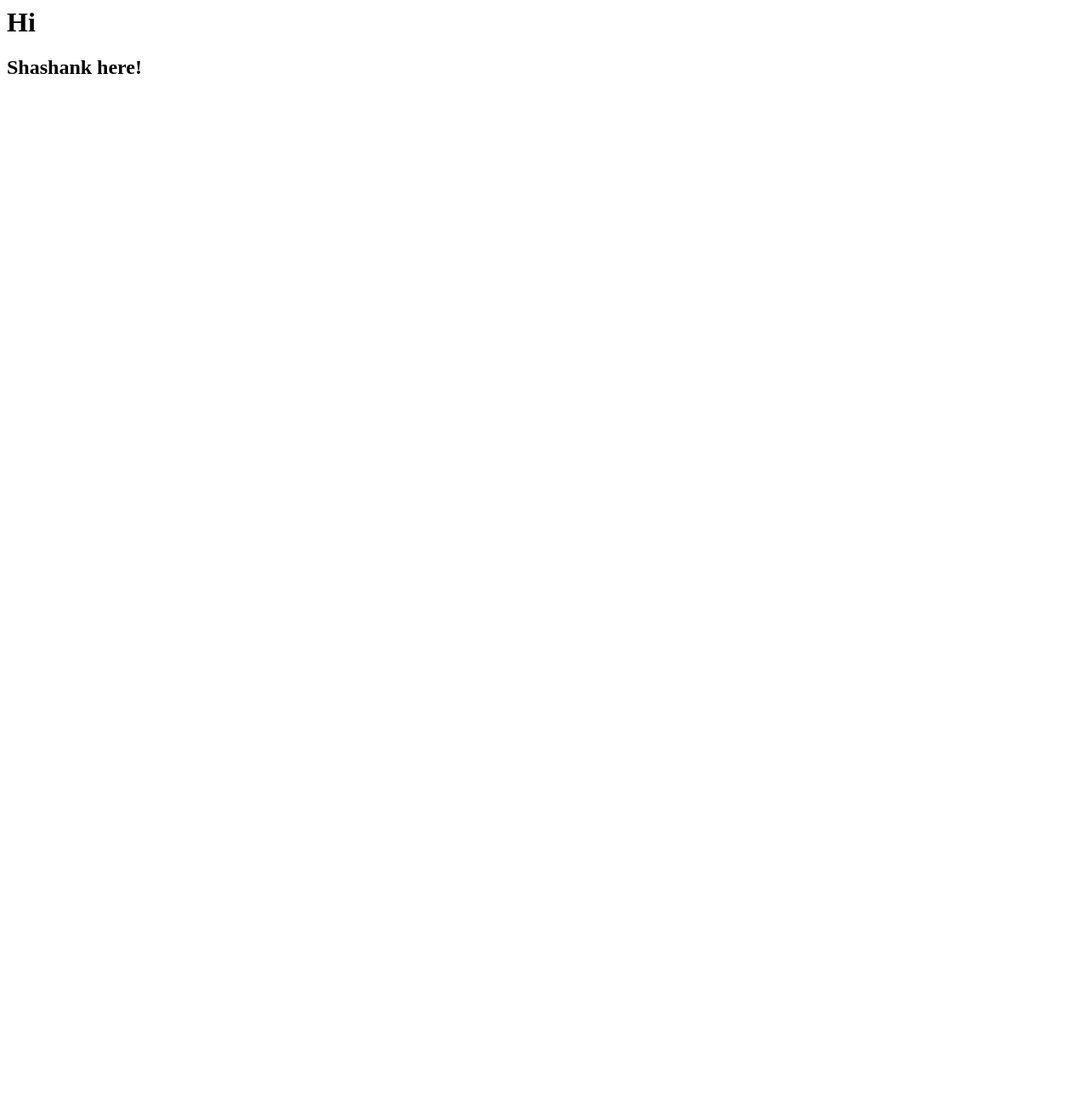
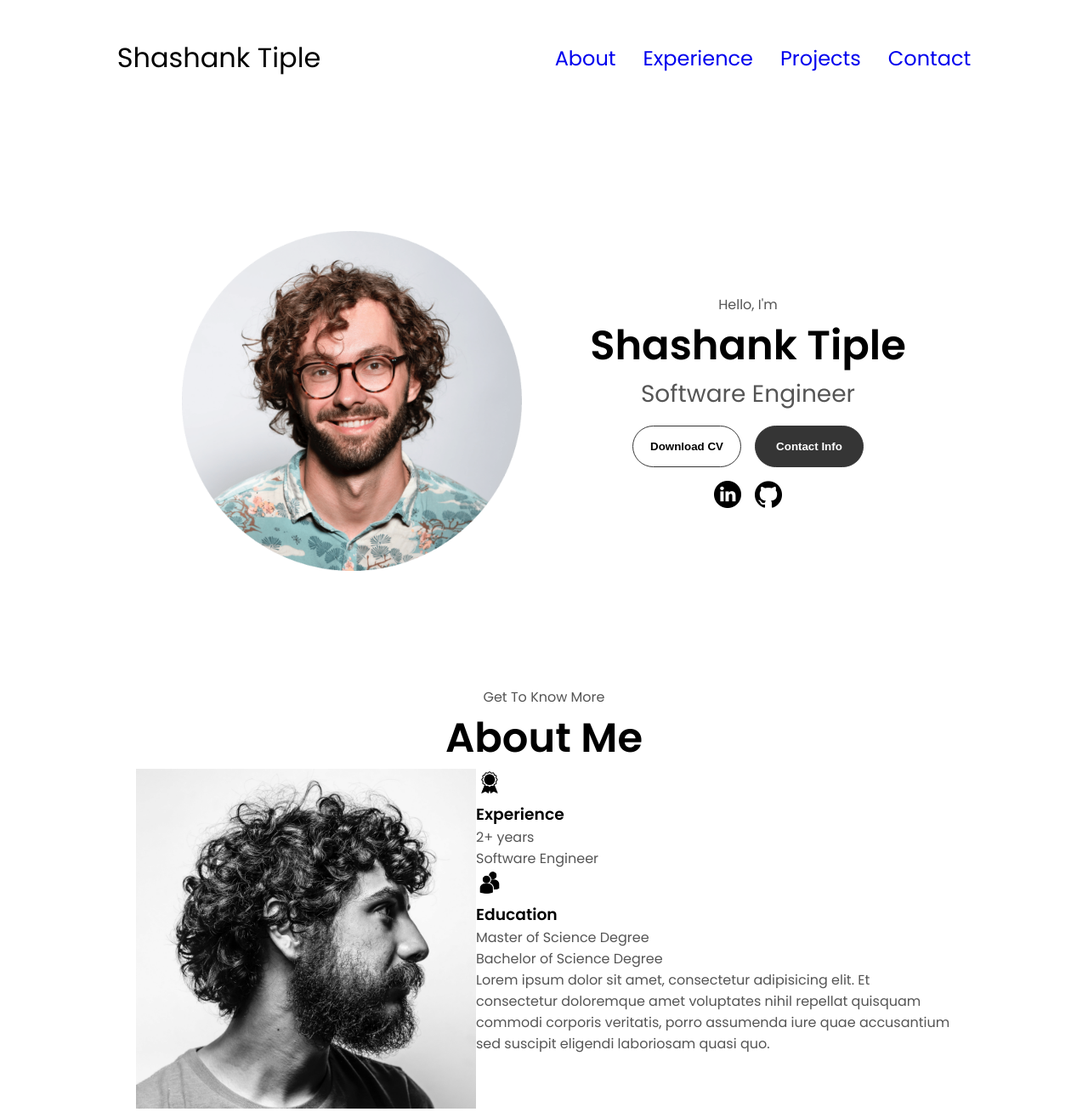
Before and after one commit to shashanktiple/AWS_Website, a plain HTML site: page index.html in a window 1280 px wide. Shown: the whole page at 85% size. Before the commit the page ends 800 px from the top, so only its background shows below. Drawn offline with Linux system fonts and the light colour scheme.

Commit message:
Resume page in progress

```diff
--- a/index.html
+++ b/index.html
@@ -1,4 +1,5 @@
-<html xmlns="http://www.w3.org/1999/xhtml">
+<!DOCTYPE html>
+<html lang="en">
   <head>
     <!-- Google Tag Manager -->
     <script>
@@ -14,8 +15,13 @@
       })(window, document, "script", "dataLayer", "GTM-5R37BR7H");
     </script>
     <!-- End Google Tag Manager -->
-    <title>My Website Home Page</title>
+    <meta charset="UTF-8" />
+    <meta name="viewport" content="width=device-width, initial-scale=1.0" />
+    <title>Tiple</title>
+    <link rel="stylesheet" href="style.css" />
+    <link rel="stylesheet" href="mediaqueries.css" />
   </head>
+
   <body>
     <!-- Google Tag Manager (noscript) -->
     <noscript
@@ -27,7 +33,123 @@
       ></iframe
     ></noscript>
     <!-- End Google Tag Manager (noscript) -->
-    <h1>Hi</h1>
-    <p><h2>Shashank here!</h2></p>
+    <nav id="desktop-nav">
+      <div class="logo">Shashank Tiple</div>
+      <div>
+        <ul class="nav-links">
+          <li><a href="#about">About</a></li>
+          <li><a href="#experience">Experience</a></li>
+          <li><a href="#projects">Projects</a></li>
+          <li><a href="#contact">Contact</a></li>
+        </ul>
+      </div>
+    </nav>
+
+    <nav id="hamburger-nav">
+      <div class="logo">Shashank Tiple</div>
+      <div class="hamburger-menu">
+        <div class="hamburger-icon" onclick="toggleMenu()">
+          <span></span>
+          <span></span>
+          <span></span>
+        </div>
+        <div class="menu-links">
+          <li><a href="#about" onclick="toggleMenu()">About</a></li>
+          <li><a href="#experience" onclick="toggleMenu()">Experience</a></li>
+          <li><a href="#projects" onclick="toggleMenu()">Projects</a></li>
+          <li><a href="#contact" onclick="toggleMenu()">Contact</a></li>
+        </div>
+      </div>
+    </nav>
+
+    <section id="profile">
+      <div class="section__pic-container">
+        <img
+          src="./assets/profile-pic.png"
+          alt="Shashank Tiple profile picture"
+        />
+      </div>
+      <div class="section__text">
+        <p class="section__text__p1">Hello, I'm</p>
+        <h1 class="title">Shashank Tiple</h1>
+        <p class="section__text__p2">Software Engineer</p>
+        <div class="btn-container">
+          <button
+            class="btn btn-color-2"
+            onclick="window.open('./assets/resume-example.pdf')"
+          >
+            Download CV
+          </button>
+
+          <button class="btn btn-color-1" onclick="location.href='./#contact'">
+            Contact Info
+          </button>
+        </div>
+        <div id="socials-container">
+          <img
+            src="./assets/linkedin.png"
+            alt="My GitHub Profile"
+            class="icon"
+            onclick="location.href='https://www.linkedin.com/in/shashanktiple/' "
+          />
+          <img
+            target="_blank"
+            src="./assets/github.png"
+            alt="My linkedin Profile"
+            class="icon"
+            onclick="location.href='https://github.com/shashanktiple'"
+          />
+        </div>
+      </div>
+    </section>
+
+    <section id="about">
+      <p class="section__text__p1">Get To Know More</p>
+      <h1 class="title">About Me</h1>
+      <div class="section-container">
+        <div class="section__pic-container">
+          <img
+            src="./assets/about-pic.png"
+            alt="profile picture"
+            class="about-pic"
+          />
+        </div>
+        <div class="about-details-container">
+          <div class="about-containers">
+            <div class="details-container">
+              <img
+                src="./assets/experience.png"
+                alt="Experience icon"
+                class="icon"
+              />
+              <h3>Experience</h3>
+              <p>
+                2+ years <br />
+                Software Engineer
+              </p>
+            </div>
+            <div class="details-container">
+              <img
+                src="./assets/education.png"
+                alt="Education icon"
+                class="icon"
+              />
+              <h3>Education</h3>
+              <p>Master of Science Degree<br />Bachelor of Science Degree</p>
+            </div>
+          </div>
+          <div class="text-container">
+            <p>
+              Lorem ipsum dolor sit amet, consectetur adipisicing elit. Et
+              consectetur doloremque amet voluptates nihil repellat quisquam
+              commodi corporis veritatis, porro assumenda iure quae accusantium
+              sed suscipit eligendi laboriosam quasi quo.
+            </p>
+          </div>
+        </div>
+      </div>
+    </section>
+
+    <script src="script.js"></script>
   </body>
 </html>
--- /dev/null
+++ b/mediaqueries.css
@@ -0,0 +1,9 @@
+@media screen and (max-width: 1200px){
+    #desktop-nav{
+        display: none;
+    }
+
+    #hamburger-nav{
+        display: flex;
+    }
+}
--- /dev/null
+++ b/script.js
@@ -0,0 +1,6 @@
+function toggleMenu(){
+    const menu = document.querySelector(".menu-links");
+    const icon = document.querySelector(".hamburger-icon");
+    menu.classList.toggle("open");
+    icon.classList.toggle("open");
+}
--- /dev/null
+++ b/style.css
@@ -0,0 +1,259 @@
+/* General*/
+
+@import url('https://fonts.googleapis.com/css2?family=Poppins:wght@300;400;500;600&display=swap');
+
+
+*{
+    margin: 0;
+    padding:0;
+}
+
+body{
+    font-family: "Poppins", sans-serif;
+}
+
+html{
+    scroll-behavior: smooth;
+}
+
+p{
+    color: rgb(85, 85, 85);
+}
+
+
+/*Transition*/
+
+a, .btn{
+   transition: all 300ms ease;
+}
+
+
+
+
+/*Desktop Navigation*/
+
+nav, .nav-links{
+    display: flex;
+}
+
+nav{
+    justify-content: space-around;
+    align-items: center;
+    height: 17vh;
+}
+
+.nav-links{
+    gap:2rem;
+    list-style: none;
+    font-size: 1.5rem;
+}
+a{
+    columns: black;
+    text-decoration: none;
+    text-decoration-color: white;
+}
+
+a:hover{
+    color: gray;
+    text-decoration: underline;
+    text-underline-offset: 1rem;
+    text-decoration-color: rgb(181, 181, 181);
+}
+
+.logo{
+    font-size: 2rem;
+}
+
+.logo:hover{
+    cursor: default;
+}
+
+/*Hamburger Menu*/
+
+#hamburger-nav{
+    display: none;
+}
+
+.hamburger-menu{
+    position: relative;
+    display: inline-block;
+}
+
+.hamburger-icon{
+    display: flex;
+    flex-direction: column;
+    justify-content: space-between;
+    height: 24px;
+    width: 30px;
+    cursor: pointer;
+}
+
+.hamburger-icon span{
+    width: 100%;
+    height: 2px;
+    background-color: black;
+    transition: all 0.3 ease-in-out;
+}
+
+.menu-links{
+    position: absolute;
+    top: 100%;
+    right: 0;
+    background-color: white;
+    width: fit-content;
+    max-height: 0;
+    overflow: hidden;
+    transition: all 0.3 ease-in-out;
+}
+
+.menu-links a {
+    display: block;
+    padding: 10px;
+    text-align: center;
+    font-size: 1.5rem;
+    color: black;
+    text-decoration: none;
+    transition:all 0.3 ease-in-out;
+}
+
+.menu-links li {
+    list-style: none;
+}
+
+.menu-links.open{
+    max-height: 300px;
+}
+
+.hamburger-icon.open span:first-child{
+    transform: rotate(45deg) translate(10px, 5px);
+}
+
+.hamburger-icon.open span:nth-child(2){
+    opacity: 0;
+}
+
+.hamburger-icon.open span:last-child{
+    transform: rotate(-45deg) translate(10px, -5px);
+}
+
+.hamburger-icon span:first-child{
+    transform: none;
+}
+
+.hamburger-icon span:first-child{
+    opacity: 1;
+}
+.hamburger-icon span:first-child{
+    transform: none;
+}
+
+
+/*Sections*/
+
+section{
+    padding-top: 4vh;
+    height: 96vh;
+    margin: 0 10rem;
+    box-sizing: border-box;
+    min-height: fit-content;
+}
+
+.section-container{
+    display: flex;
+}
+
+
+/*Profile*/
+
+#profile{
+    display: flex;
+    justify-content:center ;
+    gap: 5rem;
+    height: 80vh;
+}
+
+.section__pic-container{
+    display: flex;
+    height: 400px;
+    width: 400px;
+    margin: auto 0;
+}
+
+.section__text{
+    align-self:center ;
+    text-align: center;
+}
+
+
+.section__text p{
+    font-weight: 600px;
+
+}
+
+.section__text__p1{
+    text-align: center;
+}
+
+.section__text__p2{
+    font-size:  1.75rem;
+    margin-bottom: 1rem;
+}
+
+.title{
+    font-size: 3rem;
+    text-align: center;
+}
+
+#socials-container{
+    display: flex;
+    justify-content: center;
+    margin-top: 1rem;
+    gap: 1rem;
+}
+
+/*Icons*/
+
+.icon{
+    cursor: pointer;
+    height: 2rem;
+}
+
+/*Buttons*/
+
+.btn-container{
+    display: flex;
+    justify-content: center;
+    gap:1rem;
+}
+
+.btn{
+    font-weight: 600;
+    transition: all 300ms ease;
+    padding: 1rem;
+    width: 8rem;
+    border-radius: 2rem;
+}
+
+.btn-color-1, .btn-color-2{
+    border: rgb(53, 53, 53) 0.1rem solid;
+}
+
+.btn-color-1:hover, .btn-color-2:hover{
+    cursor: pointer;
+}
+.btn-color-1, .btn-color-2:hover{
+    background: rgb(53, 53, 53);
+    color: white;
+}
+
+.btn-color-1:hover{
+    background: rgb(0, 0, 0);
+}
+
+.btn-color-2{
+    background: none;
+}
+
+.btn-color-2:hover{
+    border: rgb(255, 255, 255) 0.1rem solid;
+}
```
Also changed, not shown: assets/about-pic.png (added), assets/arrow.png (added), assets/checkmark.png (added), assets/education.png (added), assets/email.png (added), assets/experience.png (added), assets/github.png (added), assets/linkedin.png (added), assets/profile-pic-2.png (added), assets/profile-pic.png (added), assets/project-1.png (added), assets/project-2.png (added), assets/project-3.png (added), 1 other file.
